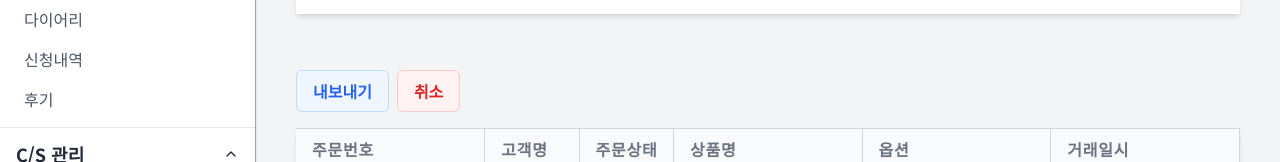
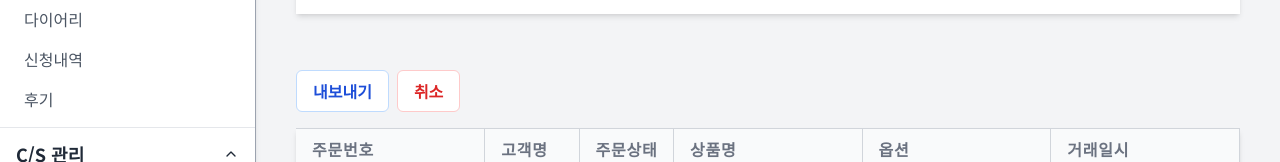
Before and after one commit to hiimjayson/crm, a Next.js app: page /order in a window 1280 px wide. Shown: the part 524-686 px from the top of the page. Built offline with nearby package versions, Linux system fonts and the light colour scheme.

Commit message:
style: update atom/Button style
- background-color
- opacity transition

```diff
--- a/src/components/atom/Button/index.tsx
+++ b/src/components/atom/Button/index.tsx
@@ -19,7 +19,7 @@ export function Button({
 }: Props) {
   return (
     <button
-      className={`flex items-center gap-2 font-semibold py-2 px-4 rounded-md border transition-colors ${getVariantStyle(
+      className={`flex items-center gap-2 font-semibold py-2 px-4 rounded-md border transition-all ${getVariantStyle(
         variant,
         outline
       )} ${props.disabled ? "opacity-50 cursor-not-allowed" : ""}`}
@@ -35,7 +35,7 @@ function getVariantStyle(variant: ButtonVariant, outline: boolean) {
   return match(variant)
     .with("primary", () =>
       outline
-        ? "border-blue-200 bg-blue-50 hover:bg-blue-100 text-blue-600"
+        ? "border-blue-200 bg-white hover:bg-blue-50 text-blue-700"
         : "border-blue-600 bg-blue-600 hover:bg-blue-700 text-white"
     )
     .with("secondary", () =>
@@ -45,7 +45,7 @@ function getVariantStyle(variant: ButtonVariant, outline: boolean) {
     )
     .with("danger", () =>
       outline
-        ? "border-red-200 bg-red-50 hover:bg-red-100 text-red-600"
+        ? "border-red-200 bg-white hover:bg-red-50 text-red-600"
         : "border-red-600 bg-red-600 hover:bg-red-700 text-white"
     )
     .exhaustive();
```
